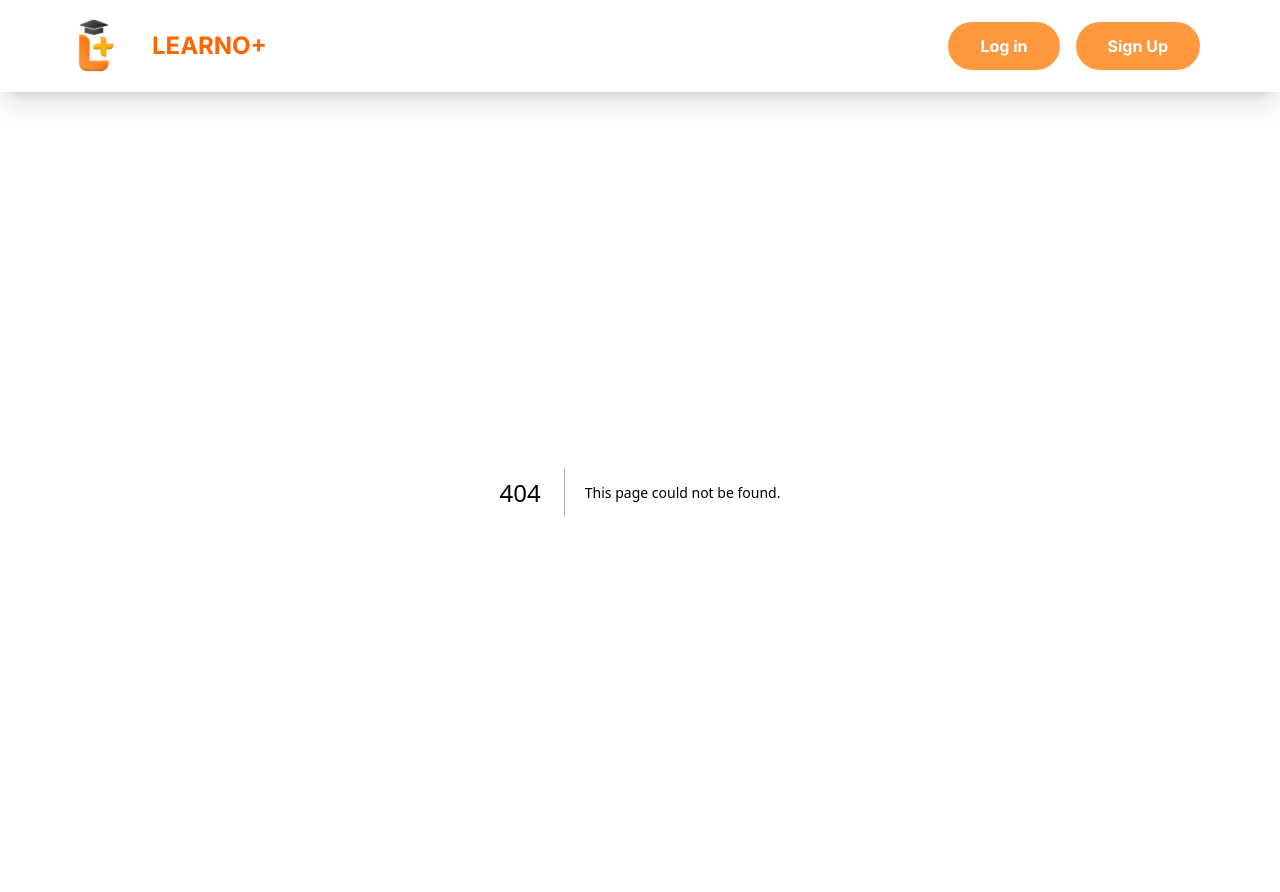
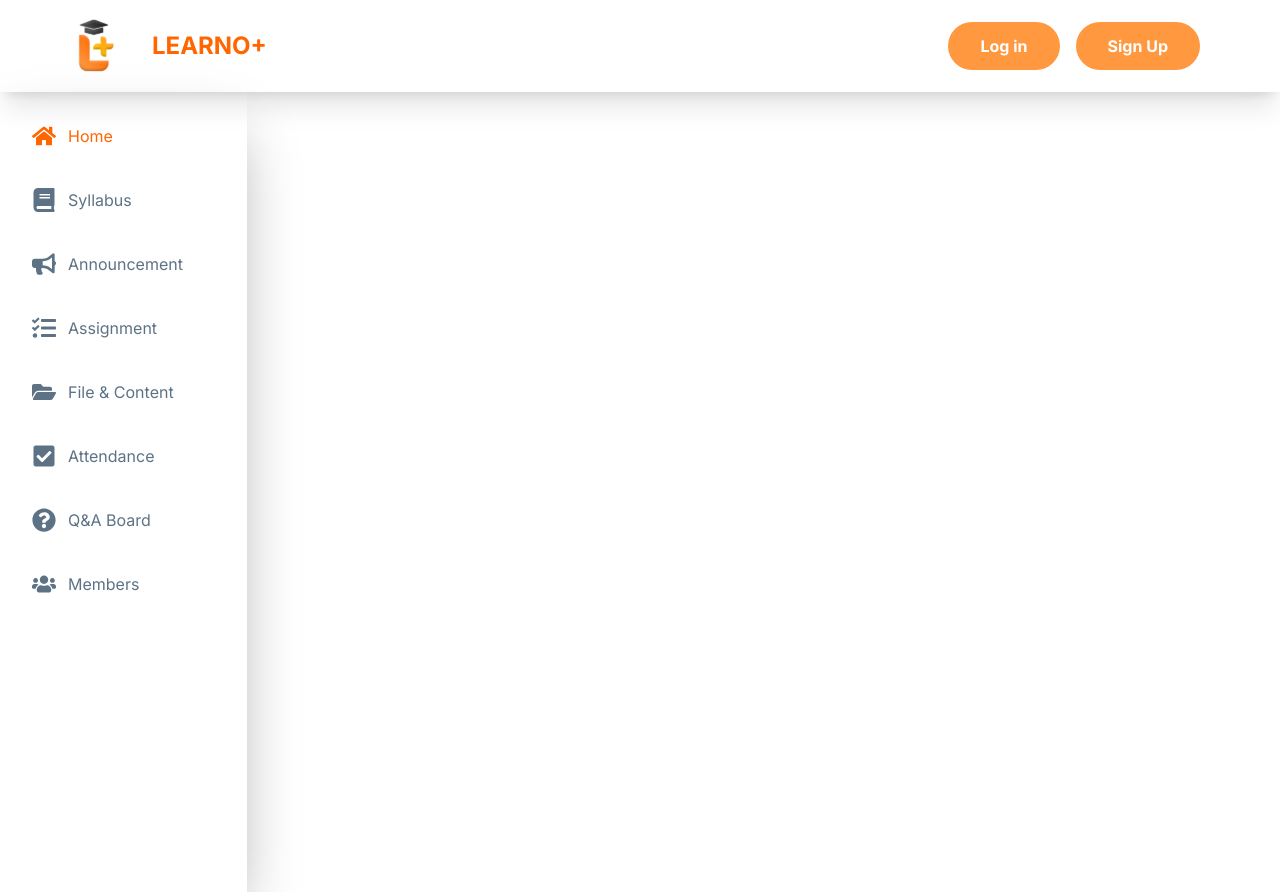
Before and after one commit to Jenesix/capstone_project, a Next.js app in the folder front-end/: page /id/Home in a window 1280 px wide. Before the commit this address had no page. Built offline with nearby package versions, Linux system fonts and the light colour scheme.

Commit message:
Sidebar is born now

```diff
--- /dev/null
+++ b/front-end/src/app/id/Home/page.tsx
@@ -0,0 +1,10 @@
+
+
+export default function Main() {
+    return (
+        <>
+            <div></div>
+
+        </>
+    );
+}
--- /dev/null
+++ b/front-end/src/app/id/layout.tsx
@@ -0,0 +1,30 @@
+import type { Metadata } from "next";
+import { Inter } from "next/font/google";
+import "../globals.css";
+import SideBar from "@/components/Sidebar/SideBar";
+
+
+const inter = Inter({ subsets: ["latin"] });
+
+export const metadata: Metadata = {
+    title: "Create Next App",
+    description: "Generated by create next app",
+};
+
+export default function RootLayout({
+    children,
+}: Readonly<{
+    children: React.ReactNode;
+
+}>) {
+    return (
+        <html lang="en">
+            <body className={inter.className}>
+                <div className="flex flex-row">
+                    <SideBar />
+                    {children}
+                </div>
+            </body>
+        </html>
+    );
+}
--- /dev/null
+++ b/front-end/src/components/Sidebar/SideBar.tsx
@@ -0,0 +1,46 @@
+"use client";
+import React from 'react';
+import { FaHome, FaBook, FaBullhorn, FaTasks, FaFolderOpen, FaCheckSquare, FaQuestionCircle, FaUsers } from 'react-icons/fa';
+import { usePathname } from 'next/navigation';
+
+const SideBar: React.FC = () => {
+
+    const pathname = usePathname();
+    const isActive = (path: string) => (pathname === path ? 'text-primary' : '');
+
+    return (
+        <div className="flex h-screen flex-rown">
+            <div className="bg-gray-100 w-auto md:pr-12 flex-shrink-0 pl-4 pt-4 text-salate-1000 md:shadow-[0_30px_60px_-15px_rgba(0,0,0,0.4)]" >
+                <ul className="space-y-2 ">
+                    <li className={`p-4 flex items-center hover:text-primary transition-colors duration-200 ${isActive('/id/Home')}`}>
+                        <FaHome className="mr-3 cursor-pointer text-2xl md:text-32xl" /> <span className="hidden cursor-pointer md:inline">Home</span>
+                    </li>
+                    <li className={`p-4 flex items-center hover:text-primary transition-colors duration-200 ${isActive('/id/Syllabus')}`}>
+                        <FaBook className="mr-3 cursor-pointer text-2xl md:text-32xl" /> <span className="hidden cursor-pointer md:inline">Syllabus</span>
+                    </li>
+                    <li className={`p-4 flex items-center hover:text-primary transition-colors duration-200 ${isActive('/id/Announcement')}`}>
+                        <FaBullhorn className="mr-3 cursor-pointer text-2xl md:text-32xl" /> <span className="hidden cursor-pointer md:inline">Announcement</span>
+                    </li>
+                    <li className={`p-4 flex items-center hover:text-primary transition-colors duration-200 ${isActive('/id/Assignment')}`}>
+                        <FaTasks className="mr-3 cursor-pointer text-2xl md:text-32xl" /> <span className="hidden cursor-pointer md:inline">Assignment</span>
+                    </li>
+                    <li className={`p-4 flex items-center hover:text-primary transition-colors duration-200 ${isActive('/id/File-Content')}`}>
+                        <FaFolderOpen className="mr-3 cursor-pointer text-2xl md:text-32xl" /> <span className="hidden cursor-pointer md:inline">File & Content</span>
+                    </li>
+                    <li className={`p-4 flex items-center hover:text-primary transition-colors duration-200 ${isActive('/id/Attendance')}`}>
+                        <FaCheckSquare className="mr-3 cursor-pointer text-2xl md:text-32xl" /> <span className="hidden cursor-pointer md:inline">Attendance</span>
+                    </li>
+                    <li className={`p-4 flex items-center hover:text-primary transition-colors duration-200 ${isActive('/id/QA-board')}`}>
+                        <FaQuestionCircle className="mr-3 cursor-pointer text-2xl md:text-32xl" /> <span className="hidden cursor-pointer md:inline">Q&A Board</span>
+                    </li>
+                    <li className={`p-4 flex items-center hover:text-primary transition-colors duration-200 ${isActive('/id/Members')}`}>
+                        <FaUsers className="mr-3 cursor-pointer text-2xl md:text-32xl" /> <span className="hidden md:inline">Members</span>
+                    </li>
+                </ul>
+            </div>
+
+        </div>
+    );
+};
+
+export default SideBar;
--- a/front-end/tailwind.config.ts
+++ b/front-end/tailwind.config.ts
@@ -6,6 +6,7 @@ const config: Config = {
     "./src/components/**/*.{js,ts,jsx,tsx,mdx}",
     "./src/app/**/*.{js,ts,jsx,tsx,mdx}",
   ],
+
   theme: {
     fontFamily: {
       baloo2: ["Baloo 2", "sans-serif"],
@@ -25,6 +26,7 @@ const config: Config = {
         700: '#486581',
         800: '#334e68',
         900: '#243b53',
+        1000: '#5D7285',
       },
       'black': '#000000',
     },
@@ -53,6 +55,7 @@ const config: Config = {
         "gradient-conic":
           "conic-gradient(from 180deg at 50% 50%, var(--tw-gradient-stops))",
       },
+
     },
   },
   plugins: [],
```
